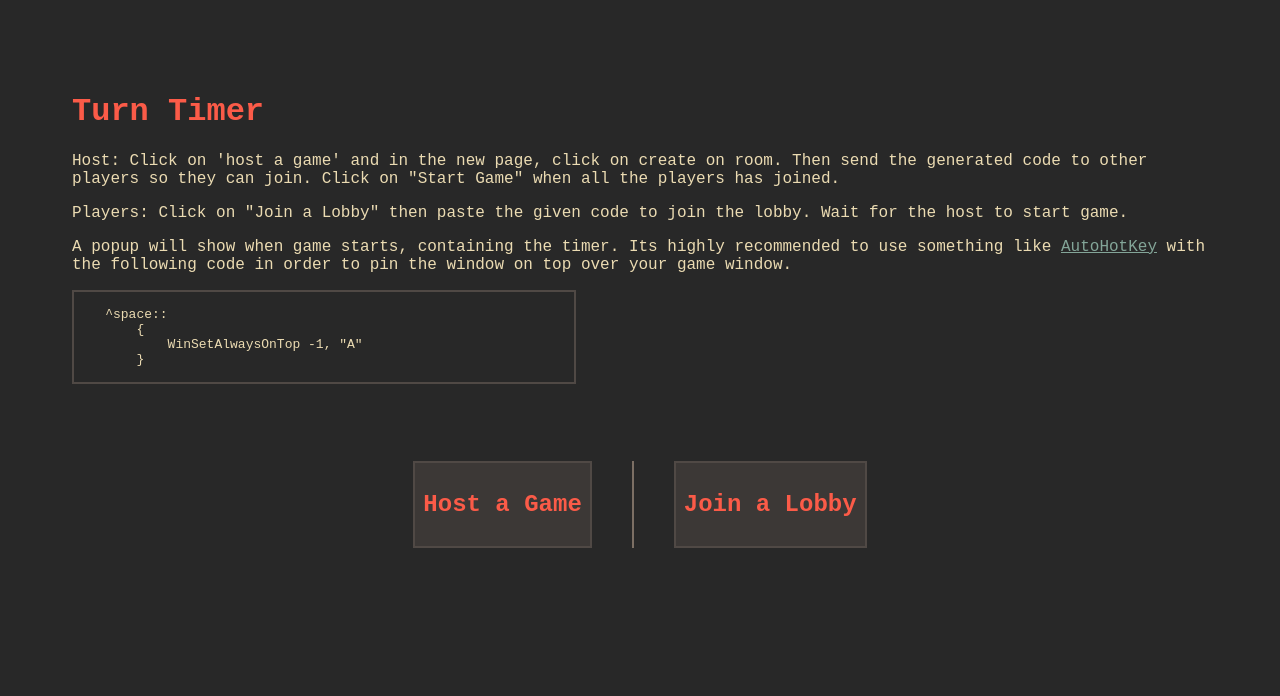
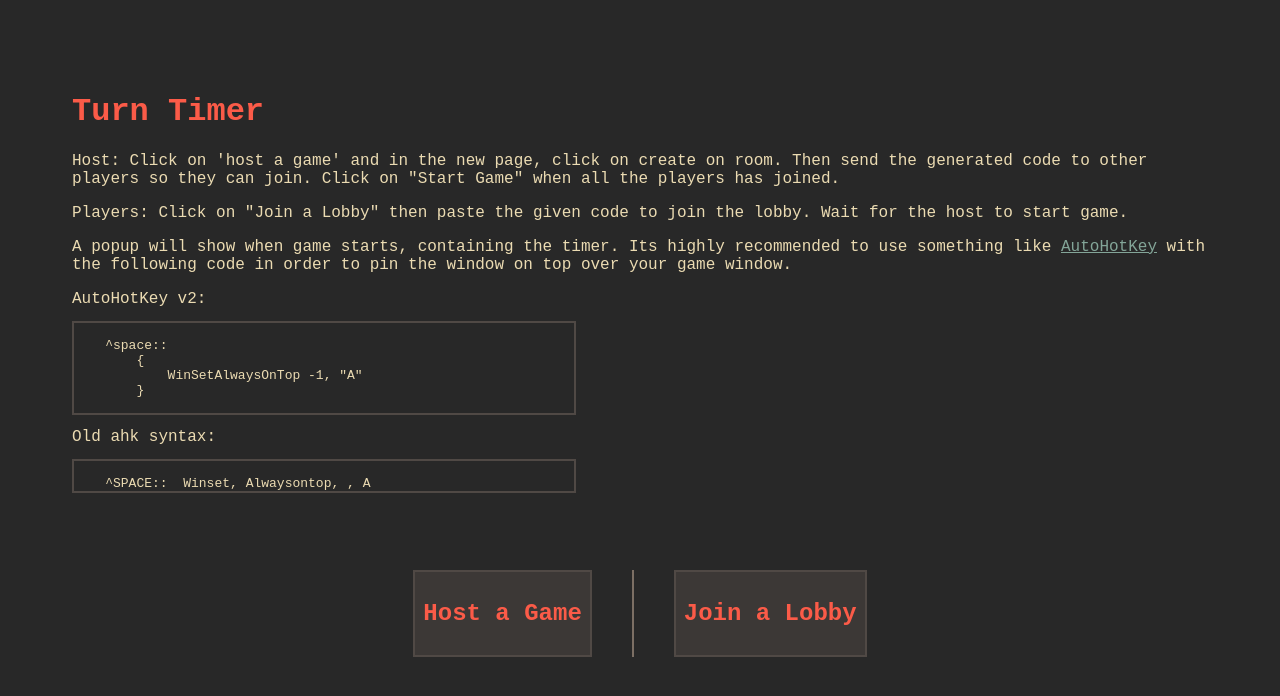
Before and after one commit to goldentoaste/turn_timer, a SvelteKit app: page / in a window 1280 px wide. Shown: the top 696 px of the page. Built offline with nearby package versions, Linux system fonts and the light colour scheme; no server answers.

Commit message:
Update +page.svelte

```diff
--- a/src/routes/+page.svelte
+++ b/src/routes/+page.svelte
@@ -19,6 +19,8 @@
     <a href="https://www.autohotkey.com/v2/"> AutoHotKey </a>
     with the following code in order to pin the window on top over your game window.
 </p>
+
+AutoHotKey v2:
 <pre>
     <code>
     ^space::
@@ -27,6 +29,12 @@
         {"}"}
     </code>
 </pre>
+
+Old ahk syntax:
+<pre><code>
+    ^SPACE::  Winset, Alwaysontop, , A
+</code></pre>
+
 <div class="root">
     <div class="buttonHolder">
         <Button
```
